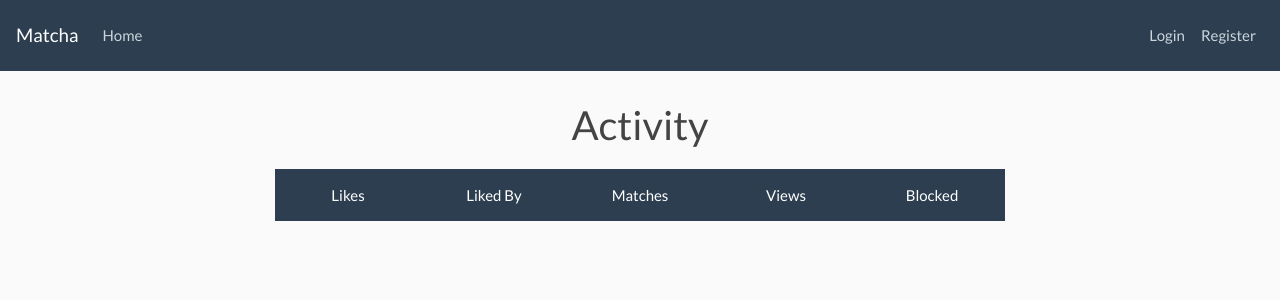
After one commit to FWMoor/Matcha, a Flask app: template matcha/users/templates/activity.html in a window 1280 px wide. The commit adds this page. Shown: the top 300 px of the page. Run offline with Flask 2, Linux system fonts and the light colour scheme; the template is opened without the code that fills it, so the values that code supplies are empty; some libraries are stand-ins or nearby versions.

Commit message:
almost done with activity page

```diff
--- a/matcha/static/main.css
+++ b/matcha/static/main.css
@@ -208,3 +208,26 @@ a.article-title:hover {
 	height: 10vh;
 	overflow-y: auto;
 }
+
+.tabs {
+	margin: 20px auto;
+	text-align: center;
+	display: flex;
+	justify-content: space-around;
+}
+
+.tabs a {
+	text-decoration: none;
+	padding: 15px 0;
+	color: white;
+	width: 28%;
+}
+
+.current-tab {
+	background-color: #1a252f !important;
+	opacity: 0.8;
+}
+
+.tabs > a:hover {
+	opacity: 0.8;
+}
--- /dev/null
+++ b/matcha/users/templates/activity.html
@@ -0,0 +1,114 @@
+{% extends 'layout.html' %} {% block content %}
+<h2 class="text-center">Activity</h2>
+<div class="tabs">
+	{% if type == 'LIKES' %}
+	<a
+		href="{{ url_for('users.activity', type='likes') }}"
+		class="bg-primary current-tab"
+		>Likes</a
+	>
+	{% else %}
+	<a href="{{ url_for('users.activity', type='likes') }}" class="bg-primary"
+		>Likes</a
+	>
+	{% endif %}
+	{% if type == 'LIKEDBY' %}
+	<a
+		href="{{ url_for('users.activity', type='likedBy') }}"
+		class="bg-primary current-tab"
+		>Liked By</a
+	>
+	{% else %}
+	<a href="{{ url_for('users.activity', type='likedBy') }}" class="bg-primary"
+		>Liked By</a
+	>
+	{% endif %} {% if type == 'MATCHES' %}
+	<a
+		href="{{ url_for('users.activity', type='matches') }}"
+		class="bg-primary current-tab"
+		>Matches</a
+	>
+	{% else %}
+	<a href="{{ url_for('users.activity', type='matches') }}" class="bg-primary"
+		>Matches</a
+	>
+	{% endif %} {% if type == 'VIEWS' %}
+	<a
+		href="{{ url_for('users.activity', type='views') }}"
+		class="bg-primary current-tab"
+		>Views</a
+	>
+	{% else %}
+	<a href="{{ url_for('users.activity', type='views') }}" class="bg-primary"
+		>Views</a
+	>
+	{% endif %}
+	{% if type == 'BLOCKED' %}
+	<a
+		href="{{ url_for('users.activity', type='blocked') }}"
+		class="bg-primary current-tab"
+		>Blocked</a
+	>
+	{% else %}
+	<a href="{{ url_for('users.activity', type='blocked') }}" class="bg-primary"
+		>Blocked</a
+	>
+	{% endif %}
+</div>
+<table class="table table-striped table-hover">
+	<thead class="thead-dark">
+		<tr >
+			{% if type == 'LIKES' %}
+			<th scope="col">Like</th scope="col">
+			<th scope="col" class="text-right">Unlike</th>
+			{% elif type == 'LIKEDBY' %}
+			<th scope="col">Liked By</th scope="col">
+			{% elif type == 'MATCHES' %}
+			<th scope="col">Matched With</th scope="col">
+			<th scope="col" class="text-right">Unmatch</th>
+			{% elif type == 'VIEWS' %}
+			<th scope="col">Viewed By</th scope="col">
+			{% elif type == 'BLOCKED' %}
+			<th scope="col">Blocked</th scope="col">
+			<th scope="col" class="text-right">Unblock</th>
+			{% endif %}
+		</tr>
+	</thead>
+	<tbody>
+		{% for like in likes %}
+		<tr >
+			<td>
+				<a href="{{ url_for('users.profile', username=like.username) }}"
+					>{{ like.username }}</a
+				>
+			</td>
+			{% if type == 'LIKES' %}
+			<td>
+				<a
+					href="{{ url_for('users.like_user', userId=like.id) }}"
+					class="text-danger float-right"
+					>Unlike</a
+				>
+			</td>
+			{% elif type == 'MATCHES' %}
+			<td>
+				<a
+					href="{{ url_for('users.match_user', userId=like.id) }}"
+					class="text-danger float-right"
+					>Unmatch</a
+				>
+			</td>
+			{% elif type == 'BLOCKED' %}
+			<td>
+				<a
+					href="{{ url_for('users.block_user', userId=like.id) }}"
+					class="text-danger float-right"
+					>Unblock</a
+				>
+			</td>
+			{% endif %}
+		</tr>
+		{% endfor %}
+	</tbody>
+</table>
+{% endblock %}
--- a/matcha/users/templates/profile.html
+++ b/matcha/users/templates/profile.html
@@ -129,9 +129,7 @@
 	{% if not user.username or session.username == user.username.lower() %}
 	<p>
 		<ul class="list-group">
-			<li class="list-group-item list-group-item-light"><a href="{{ url_for('users.likes', type='views') }}" class="text-primary">Views</a></li>
-			<li class="list-group-item list-group-item-light"><a href="{{ url_for('users.likes', type='likes') }}" class="text-primary">Likes</a></li>
-			<li class="list-group-item list-group-item-light"><a href="{{ url_for('users.likes', type='matches') }}" class="text-primary">Matches</a></li>
+			<li class="list-group-item list-group-item-light"><a href="{{ url_for('users.activity', type='likes') }}" class="text-primary">Activity</a></li>
 			<li class="list-group-item list-group-item-light"><a href="{{ url_for('users.tags') }}" class="text-primary">Edit Tags</a></li>
 			<li class="list-group-item list-group-item-light"><a href="{{ url_for('users.edit') }}" class="text-primary">Edit Profile</a></li>
 			<li class="list-group-item list-group-item-light"><a href="{{ url_for('users.password') }}" class="text-primary">Change Password</a></li>
```
Also changed, not shown: matcha/main/routes.py (+19 -9 lines), matcha/main/templates/feed.html (+4 -4 lines), matcha/users/routes.py (+9 -4 lines), matcha/users/templates/likes.html (deleted, +0 -25 lines), .github/workflows/pythonapp.yml, matcha/site.db, matcha/static/photos/102.1e29a348665042d1.jpg (added), matcha/static/photos/102.c27f1ea5874ad081.jpeg (deleted).
